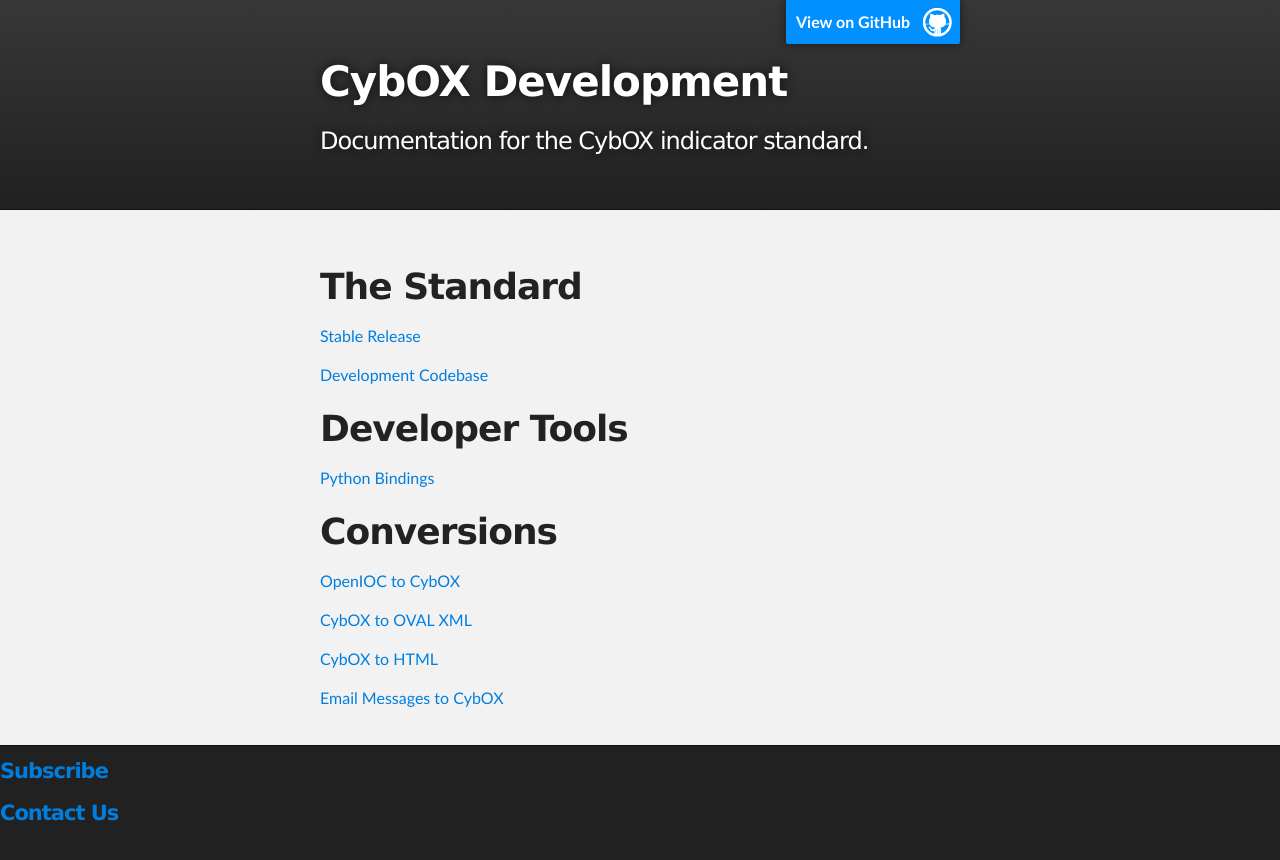
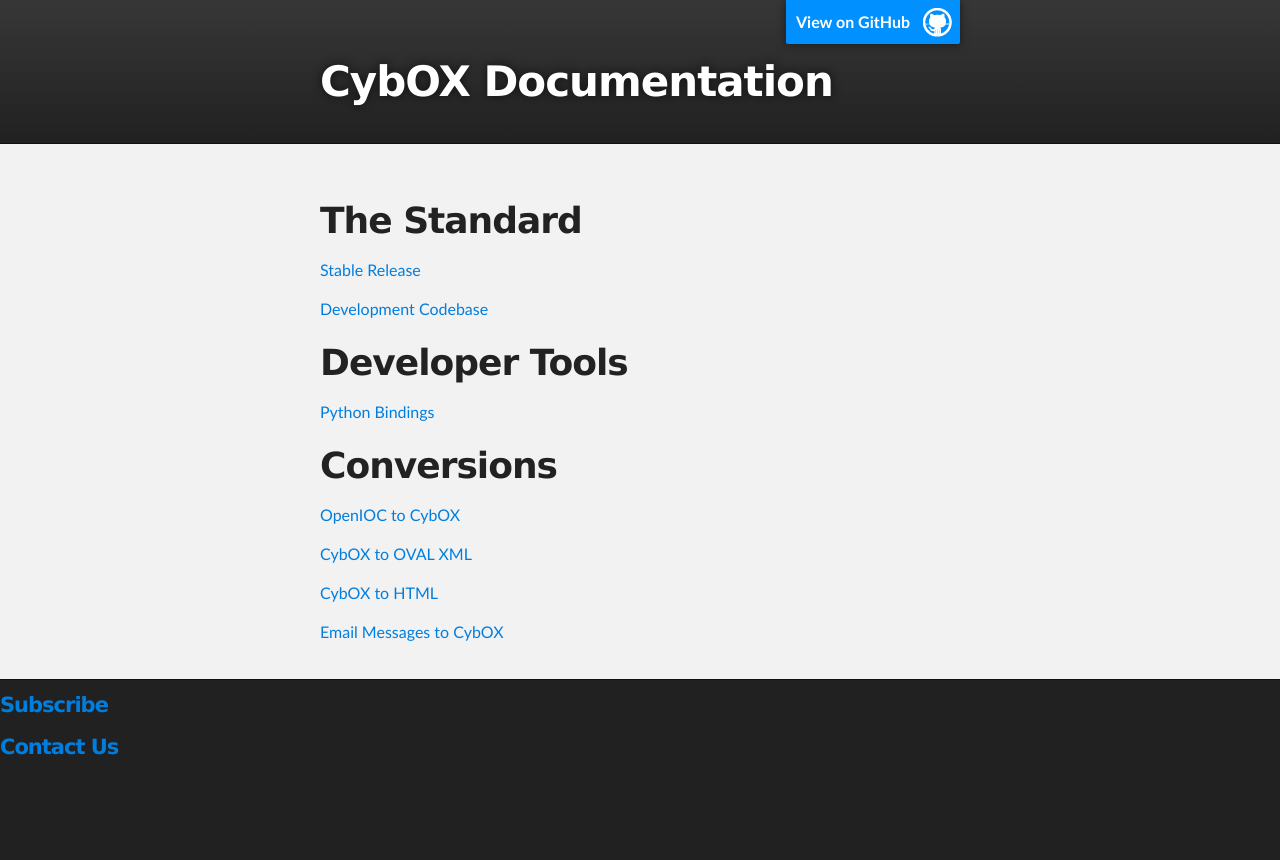
Before and after one commit to CybOXProject/cyboxproject.github.io, a Jekyll site: the page built from index.md, in a window 1280 px wide. Shown: the top 860 px of the page. Built offline with Jekyll 4.4.1, drawn with Linux system fonts in a browser that asks for light colours.

Commit message:
minor refactor

```diff
--- a/_includes/header.html
+++ b/_includes/header.html
@@ -18,8 +18,7 @@
         <header class="inner">
           <a id="forkme_banner" href="https://github.com/CybOXProject">View on GitHub</a>
 
-          <h1 id="project_title">CybOX Development</h1>
-          <h2 id="project_tagline">Documentation for the CybOX indicator standard.</h2>
+          <h1 id="project_title">CybOX Documentation</h1>
 
         </header>
     </div>
```
